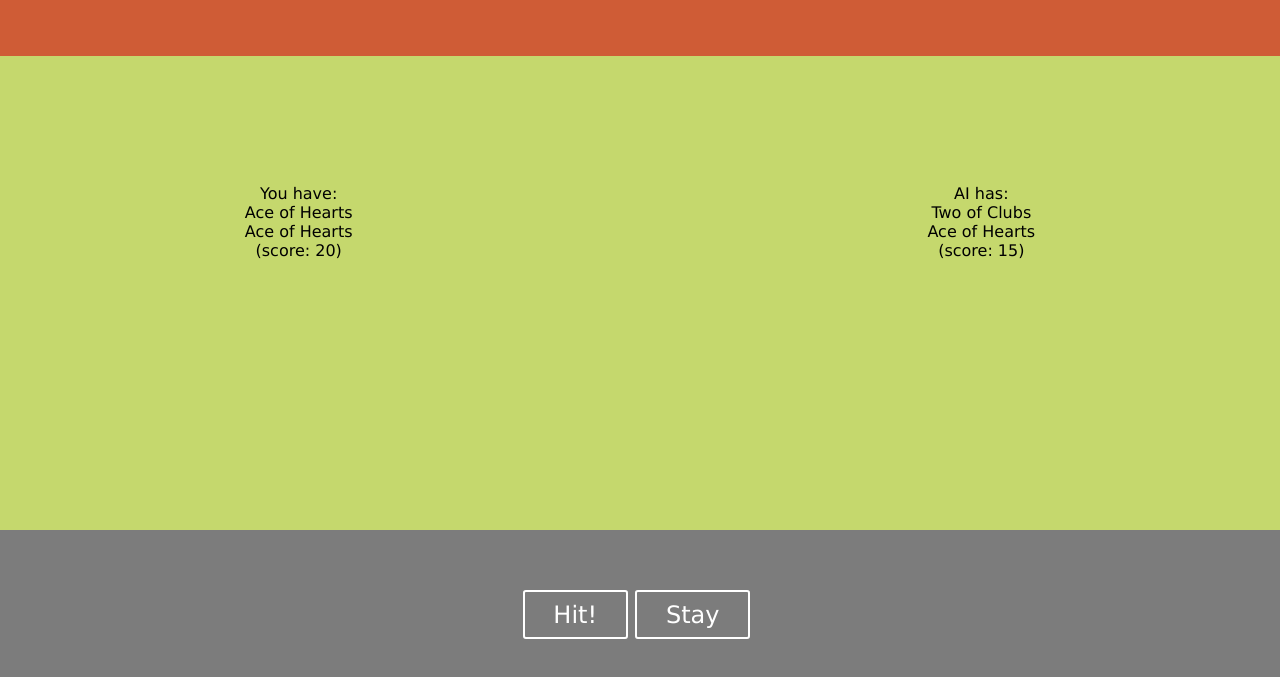
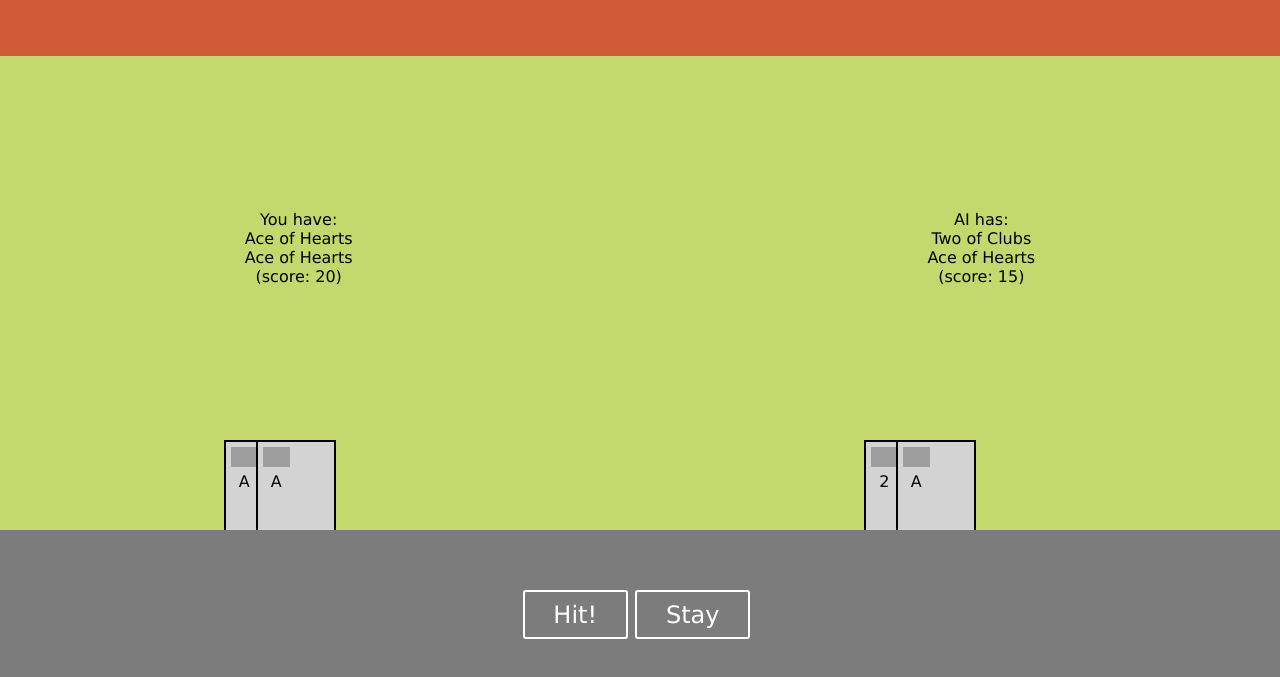
Before and after one commit to Marucik/BlackJack, a plain HTML site: page index.html in a window 1280 px wide. Both pictures are taken after a click on the button "New Game!". Shown: the part 93-770 px from the top of the page. Drawn offline with Linux system fonts and the light colour scheme; grey boxes are pictures that could not be loaded.

Commit message:
Added card display

```diff
--- a/Ui.js
+++ b/Ui.js
@@ -4,14 +4,47 @@ class CardsDisplay {
     this._dealerHand = hands.dealer;
   }
 
-  renderCards(player, dealer) {
+  _clearTable() {
+    this._playerHand.innerHTML = " ";
+    this._dealerHand.innerHTML = " ";
   }
 
-  _updateDealer(hand) {
-
+  renderCards(player, dealer) {
+    this._clearTable();
+    this._updateHand(player, this._playerHand);
+    this._updateHand(dealer, this._dealerHand);
   }
 
-  _updatePlayer(hand) {
+  _updateHand(cards, hand) {
+    for (let i = 0; i < cards.length; i++) {
+      let suite = this._newElement("img", "suite", null);
+      let suiteImg = document.createAttribute("src");
+      suiteImg.value = cards[i].img;
+      suite.setAttributeNode(suiteImg);
 
+      let cardValue = this._newElement("p", "cardValue", cards[i].shortName);
+      let cardContainer = this._newElement("div", "cardContainer", null);
+      let card = this._newElement("div", "card", null);
+      cardContainer.appendChild(suite);
+      cardContainer.appendChild(cardValue);
+      card.appendChild(cardContainer);
+
+      if (hand.lastElementChild === null) {
+        hand.appendChild(card);
+      } else {
+        let cardsArray = hand.querySelectorAll('.card');
+        let lastCard = cardsArray[cardsArray.length - 1]
+        lastCard.appendChild(card);
+      }
+    }
+  }
+
+  _newElement(element, elClass, text) {
+    let el = document.createElement(element);
+    el.classList.add(elClass);
+    if (text != null) {
+      el.textContent = text;
+    }
+    return el;
   }
 }
--- a/index.css
+++ b/index.css
@@ -93,22 +93,25 @@ button:hover{
 
 .tableContainer {
   width: 100%;
-  height: 30%;
+  height: 90px;
   display: flex;
   flex-flow: row;
   justify-content: space-around;
+  padding-top: 2px;
 }
 
 .handContainer {
   position: relative;
+  width: 15%;
 }
 
 .card {
   border: 2px solid black;
+  border-bottom: 0;
   background-color: lightgrey;
-  width: 60px;
-  height: 70px;
-  padding-left: 40px;
+  width: 80px;
+  height: 90px;
+  padding-left: 30px;
   position: relative;
   top: -2px;
 }
@@ -122,12 +125,12 @@ button:hover{
   top: 0;
 }
 
-.cardContainer > img {
+.suite {
   height: 20px;
   display: block;
 }
 
-.cardContainer > p {
+.cardValue {
   text-align: center;
   margin: 5px 0;
 }
--- a/index.js
+++ b/index.js
@@ -23,6 +23,8 @@ newGameButton.addEventListener('click', function() {
     game = new Game(suits, values);
     game.startGame();
     game.initGame();
+    // cardsDisplay.clearTable();
+    cardsDisplay.renderCards(game.playerCards, game.dealerCards);
     displayNewGameButton(false);
     game.showStatus(logArea);
 });
@@ -31,6 +33,7 @@ hitButton.addEventListener('click', function() {
     game.giveCard();
     game.checkForEndOfGame(logArea);
     game.showStatus(logArea);
+    cardsDisplay.renderCards(game.playerCards, game.dealerCards);
     if (game.isGameOver) {
         displayNewGameButton(true);
     }
@@ -40,6 +43,7 @@ stayButton.addEventListener('click', function() {
     game.overGame();
     game.checkForEndOfGame(logArea);
     game.showStatus(logArea);
+    cardsDisplay.renderCards(game.playerCards, game.dealerCards);
     displayNewGameButton(true);
 });
 
```
